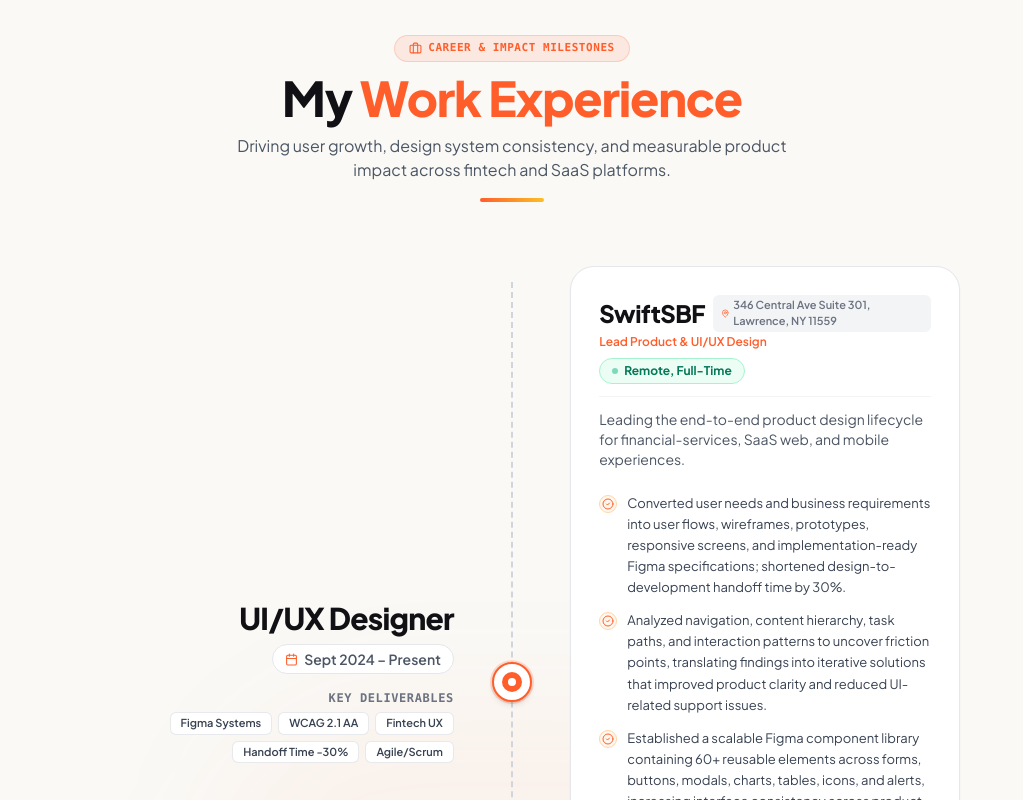
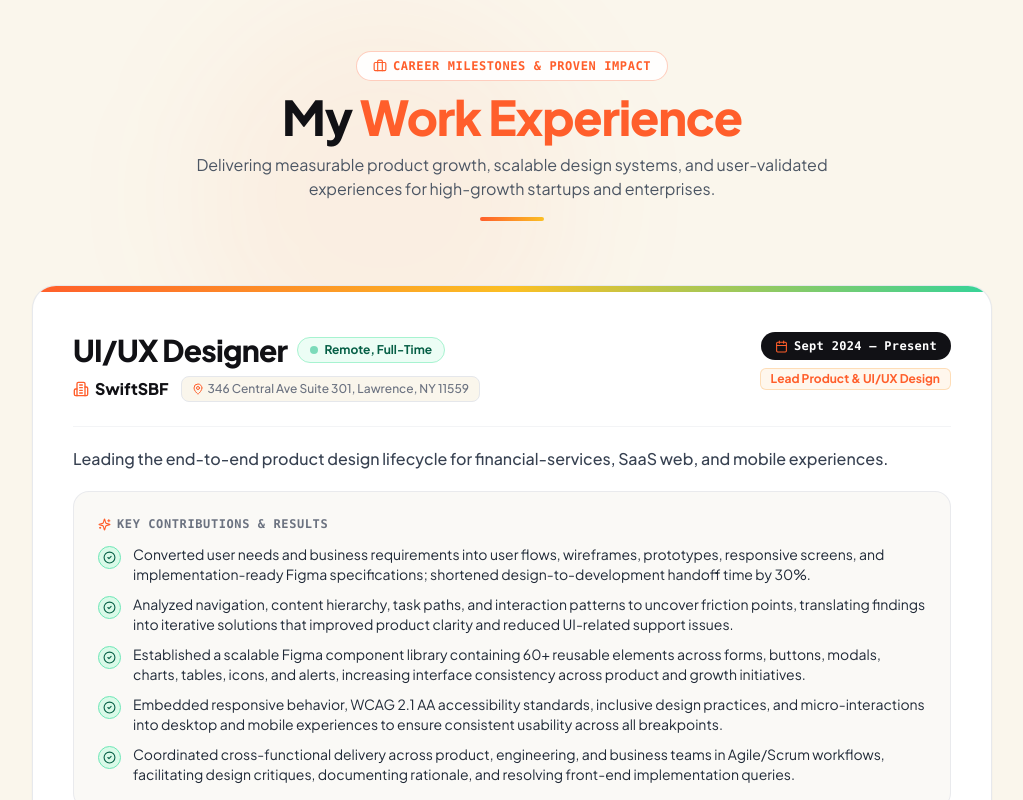
Before and after one commit to Iamsbhm/subham-portfolio, a React (Vite) app: page / in a window 1280 px wide. Shown: the part 1720-2520 px from the top of the page, without its empty margins (128-1151 px from the left). Built offline with nearby package versions, Linux system fonts and the light colour scheme.

Commit message:
Redesign Work Experience into a modern editorial full-width card layout

```diff
--- a/src/components/WorkExperience.jsx
+++ b/src/components/WorkExperience.jsx
@@ -1,170 +1,149 @@
 import React from 'react';
 import { workExperience } from '../data/portfolioData';
-import { Briefcase, Calendar, MapPin, Sparkles, CheckCircle2, ArrowUpRight, Award, ShieldCheck, Zap } from 'lucide-react';
+import { Briefcase, Calendar, MapPin, Sparkles, CheckCircle2, Building2 } from 'lucide-react';
 
 const WorkExperience = () => {
   return (
-    <section id="about" className="py-20 bg-[#FAF9F6] relative overflow-hidden">
-      {/* Subtle Background Accent */}
-      <div className="absolute top-1/2 left-1/2 -translate-x-1/2 -translate-y-1/2 w-[600px] h-[350px] bg-brand-orange/5 rounded-full blur-3xl pointer-events-none" />
+    <section id="about" className="py-24 bg-[#FAF6EC] relative overflow-hidden">
+
+      {/* Background Decor Ambient Circles */}
+      <div className="absolute top-12 left-1/4 w-96 h-96 bg-brand-orange/5 rounded-full blur-3xl pointer-events-none" />
+      <div className="absolute bottom-12 right-1/4 w-96 h-96 bg-emerald-500/5 rounded-full blur-3xl pointer-events-none" />
 
       <div className="max-w-5xl mx-auto px-4 sm:px-6 lg:px-8 relative z-10">
 
         {/* Section Heading */}
-        <div className="text-center mb-16">
-          <div className="inline-flex items-center space-x-1.5 px-3.5 py-1 rounded-full bg-brand-orange/10 border border-brand-orange/20 text-brand-orange text-[11px] font-bold tracking-wider uppercase font-mono mb-3">
-            <Briefcase size={13} />
-            <span>Career & Impact Milestones</span>
+        <div className="text-center max-w-2xl mx-auto mb-16">
+          <div className="inline-flex items-center space-x-1.5 px-4 py-1.5 rounded-full bg-white/90 border border-brand-orange/30 text-brand-orange text-xs font-bold tracking-wider uppercase font-mono shadow-xs mb-3">
+            <Briefcase size={14} />
+            <span>Career Milestones & Proven Impact</span>
           </div>
           <h2 className="text-3xl sm:text-5xl font-black text-[#111115] tracking-tight">
             My <span className="text-brand-orange">Work Experience</span>
           </h2>
-          <p className="text-sm sm:text-base text-gray-600 max-w-xl mx-auto mt-3">
-            Driving user growth, design system consistency, and measurable product impact across fintech and SaaS platforms.
+          <p className="text-sm sm:text-base text-gray-600 mt-3 leading-relaxed">
+            Delivering measurable product growth, scalable design systems, and user-validated experiences for high-growth startups and enterprises.
           </p>
           <div className="w-16 h-1 bg-gradient-to-r from-brand-orange to-amber-400 rounded-full mx-auto mt-4" />
         </div>
 
-        {/* Timeline Container */}
-        <div className="relative max-w-4xl mx-auto">
-
-          {/* Vertical Central Line */}
-          <div className="absolute left-1/2 top-4 bottom-4 -translate-x-1/2 w-[2px] border-l-2 border-dashed border-gray-300 z-0 hidden md:block" />
-
-          <div className="space-y-12 sm:space-y-16">
+        {/* Experience Cards Stack */}
+        <div className="space-y-8">
           {workExperience.map((exp, index) => {
             const isCurrent = index === 0;
 
             return (
-                <div key={exp.id} className="relative z-10 grid grid-cols-1 md:grid-cols-11 items-center gap-4 md:gap-8 group">
+              <div
+                key={exp.id}
+                className="bg-white rounded-3xl border border-gray-200/90 hover:border-brand-orange/40 shadow-sm hover:shadow-xl transition-all duration-300 overflow-hidden relative group"
+              >
+                {/* Top Accent Strip */}
+                <div className={`h-1.5 w-full ${
+                  isCurrent
+                    ? 'bg-gradient-to-r from-brand-orange via-amber-400 to-emerald-400'
+                    : 'bg-gradient-to-r from-blue-500 via-indigo-500 to-purple-500'
+                }`} />
 
-                  {/* Left Column: Role & Period */}
-                  <div className="md:col-span-5 text-center md:text-right">
-                    {isCurrent ? (
-                      <div className="inline-flex md:hidden items-center space-x-1.5 px-3 py-1 rounded-full bg-emerald-50 border border-emerald-200 text-emerald-700 text-xs font-bold mb-2">
-                        <span className="w-2 h-2 rounded-full bg-emerald-500 animate-pulse" />
-                        <span>Current Position</span>
-                      </div>
-                    ) : (
-                      <div className="inline-flex md:hidden items-center space-x-1.5 px-3 py-1 rounded-full bg-blue-50 border border-blue-200 text-blue-700 text-xs font-bold mb-2">
-                        <span>{exp.type}</span>
-                      </div>
-                    )}
+                <div className="p-6 sm:p-8 md:p-10">
 
-                    <h3 className="text-2xl sm:text-3xl font-black text-[#111115] group-hover:text-brand-orange transition-colors tracking-tight">
+                  {/* Card Header: Role, Company, Period, Badges */}
+                  <div className="flex flex-col lg:flex-row lg:items-start justify-between gap-4 pb-6 border-b border-gray-100">
+
+                    {/* Left: Role, Company & Location */}
+                    <div className="space-y-2">
+                      <div className="flex flex-wrap items-center gap-2.5">
+                        <h3 className="text-2xl sm:text-3xl font-black text-[#111115] tracking-tight group-hover:text-brand-orange transition-colors">
                           {exp.title}
                         </h3>
 
-                    <div className="mt-2 flex items-center justify-center md:justify-end gap-2 text-sm font-semibold text-gray-600">
-                      <span className="inline-flex items-center gap-1.5 bg-white px-3 py-1 rounded-full border border-gray-200 shadow-2xs">
-                        <Calendar size={13} className="text-brand-orange" />
-                        <span>{exp.period}</span>
+                        <span className={`inline-flex items-center gap-1.5 px-3 py-1 rounded-full text-xs font-bold border shadow-2xs ${
+                          isCurrent
+                            ? 'bg-emerald-50 border-emerald-200 text-emerald-800'
+                            : 'bg-blue-50 border-blue-200 text-blue-800'
+                        }`}>
+                          {isCurrent && <span className="w-2 h-2 rounded-full bg-emerald-500 animate-pulse" />}
+                          <span>{exp.type}</span>
                         </span>
                       </div>
 
-                    {/* Quick Metrics Callout under role for desktop */}
-                    <div className="hidden md:flex flex-col items-end mt-4 space-y-1.5">
-                      <div className="text-xs font-bold text-gray-500 uppercase tracking-wider font-mono">
-                        Key Deliverables
-                      </div>
-                      <div className="flex flex-wrap justify-end gap-1.5 max-w-xs">
-                        {exp.impactTags && exp.impactTags.map((tag, tIdx) => (
-                          <span key={tIdx} className="text-[11px] font-semibold bg-white border border-gray-200/90 text-gray-700 px-2.5 py-0.5 rounded-md shadow-2xs">
-                            {tag}
+                      <div className="flex flex-wrap items-center gap-3 text-sm font-semibold text-gray-700">
+                        <span className="flex items-center gap-1.5 text-base font-extrabold text-[#111115]">
+                          <Building2 size={16} className="text-brand-orange" />
+                          {exp.company}
                         </span>
-                        ))}
-                      </div>
-                    </div>
-                  </div>
 
-                  {/* Center Column: Dotted Timeline Node */}
-                  <div className="md:col-span-1 hidden md:flex justify-center py-2 md:py-0">
-                    {isCurrent ? (
-                      /* Active / Current Orange Gear/Sunburst Node */
-                      <div className="relative flex items-center justify-center">
-                        <div className="w-11 h-11 rounded-full bg-brand-orange/20 animate-ping absolute" />
-                        <div className="w-10 h-10 rounded-full bg-white border-2 border-brand-orange flex items-center justify-center shadow-md relative z-10">
-                          <div className="w-5 h-5 rounded-full bg-brand-orange flex items-center justify-center">
-                            <div className="w-2 h-2 rounded-full bg-white" />
-                          </div>
-                        </div>
-                      </div>
-                    ) : (
-                      /* Past Internship Node */
-                      <div className="w-9 h-9 rounded-full bg-white border-2 border-[#111115] flex items-center justify-center shadow-sm group-hover:border-brand-orange transition-colors">
-                        <div className="w-4 h-4 rounded-full bg-[#111115] group-hover:bg-brand-orange transition-colors flex items-center justify-center">
-                          <div className="w-1.5 h-1.5 rounded-full bg-white" />
-                        </div>
-                      </div>
-                    )}
-                  </div>
-
-                  {/* Right Column: Company, Context & Detailed Bullets Card */}
-                  <div className="md:col-span-5 bg-white p-6 sm:p-7 rounded-3xl shadow-sm border border-gray-200 hover:border-brand-orange/40 hover:shadow-md transition-all text-left">
-
-                    {/* Header */}
-                    <div className="flex flex-wrap items-center justify-between gap-2 pb-3 border-b border-gray-100">
-                      <div>
-                        <div className="flex items-center gap-2">
-                          <h4 className="text-xl sm:text-2xl font-black text-[#111115] tracking-tight">
-                            {exp.company}
-                          </h4>
                         {exp.location && (
-                            <span className="inline-flex items-center gap-1 text-[11px] font-semibold text-gray-500 bg-gray-100 px-2 py-0.5 rounded-md">
-                              <MapPin size={11} className="text-brand-orange" />
+                          <span className="flex items-center gap-1 text-xs text-gray-500 font-medium bg-[#FAF6EC] px-2.5 py-1 rounded-lg border border-gray-200">
+                            <MapPin size={12} className="text-brand-orange shrink-0" />
                             <span>{exp.location}</span>
                           </span>
                         )}
                       </div>
-                        <span className="text-xs font-semibold text-brand-orange block mt-0.5">
+                    </div>
+
+                    {/* Right: Date Range & Focus Tag */}
+                    <div className="flex flex-row lg:flex-col items-start lg:items-end justify-between gap-2 shrink-0">
+                      <div className="inline-flex items-center gap-1.5 px-3.5 py-1.5 rounded-full bg-[#111115] text-white text-xs font-bold tracking-wide font-mono shadow-xs">
+                        <Calendar size={13} className="text-brand-orange" />
+                        <span>{exp.period}</span>
+                      </div>
+
+                      <span className="text-xs font-bold text-brand-orange bg-orange-50 px-2.5 py-0.5 rounded-md border border-orange-200/80">
                         {exp.roleFocus || "Product Design"}
                       </span>
                     </div>
-                      <span className={`text-xs font-bold px-3 py-1 rounded-full border flex items-center gap-1.5 shadow-2xs ${
-                        isCurrent
-                          ? 'text-emerald-700 bg-emerald-50 border-emerald-200'
-                          : 'text-blue-700 bg-blue-50 border-blue-200'
-                      }`}>
-                        {isCurrent && <span className="w-1.5 h-1.5 rounded-full bg-emerald-500 animate-pulse" />}
-                        {exp.type}
-                      </span>
+
                   </div>
 
-                    {/* Brief Overview */}
-                    <p className="text-xs sm:text-sm text-gray-600 leading-relaxed mt-3 mb-4 font-normal">
+                  {/* Context & Description */}
+                  <div className="my-5">
+                    <p className="text-sm sm:text-base text-gray-700 leading-relaxed font-medium">
                       {exp.description}
                     </p>
+                  </div>
 
-                    {/* Detailed Achievement Bullets */}
+                  {/* Core Achievements List */}
                   {exp.achievements && (
-                      <div className="space-y-3 pt-2">
+                    <div className="space-y-3 bg-[#FAF9F6] p-5 sm:p-6 rounded-2xl border border-gray-200/80">
+                      <div className="text-xs font-bold uppercase font-mono tracking-wider text-gray-500 mb-2 flex items-center gap-1.5">
+                        <Sparkles size={13} className="text-brand-orange" />
+                        <span>Key Contributions & Results</span>
+                      </div>
+
+                      <div className="grid grid-cols-1 gap-2.5">
                         {exp.achievements.map((ach, aIdx) => (
-                          <div key={aIdx} className="flex items-start space-x-2.5 text-xs sm:text-[13px] text-gray-700 leading-relaxed group/item">
-                            <div className="p-0.5 rounded-full bg-orange-50 border border-orange-200 mt-0.5 shrink-0 group-hover/item:bg-brand-orange group-hover/item:border-brand-orange transition-colors">
-                              <CheckCircle2 size={12} className="text-brand-orange group-hover/item:text-white transition-colors" />
+                          <div key={aIdx} className="flex items-start gap-3 text-xs sm:text-sm text-gray-800 leading-relaxed group/item">
+                            <div className="p-1 rounded-full bg-emerald-100/80 border border-emerald-300 mt-0.5 shrink-0 text-emerald-800 group-hover/item:bg-brand-orange group-hover/item:border-brand-orange group-hover/item:text-white transition-colors">
+                              <CheckCircle2 size={13} />
                             </div>
                             <span>{ach}</span>
                           </div>
                         ))}
                       </div>
+                    </div>
                   )}
 
-                    {/* Mobile impact tags */}
-                    <div className="md:hidden flex flex-wrap gap-1.5 mt-4 pt-3 border-t border-gray-100">
-                      {exp.impactTags && exp.impactTags.map((tag, tIdx) => (
-                        <span key={tIdx} className="text-[10px] font-semibold bg-gray-100 text-gray-700 px-2 py-0.5 rounded-md">
+                  {/* Bottom Deliverables & Skills Badges */}
+                  {exp.impactTags && (
+                    <div className="mt-6 pt-4 border-t border-gray-100 flex flex-wrap items-center gap-2">
+                      <span className="text-xs font-bold uppercase font-mono text-gray-400 mr-1">
+                        Domain Scope:
+                      </span>
+                      {exp.impactTags.map((tag, tIdx) => (
+                        <span
+                          key={tIdx}
+                          className="text-xs font-semibold bg-white hover:bg-brand-orange hover:text-white border border-gray-300 text-gray-700 px-3 py-1 rounded-lg shadow-2xs transition-all cursor-default"
+                        >
                           {tag}
                         </span>
                       ))}
                     </div>
+                  )}
 
                 </div>
-
               </div>
             );
           })}
-          </div>
-
         </div>
 
       </div>
```
Lines whose indentation alone changed are shown as unchanged.
